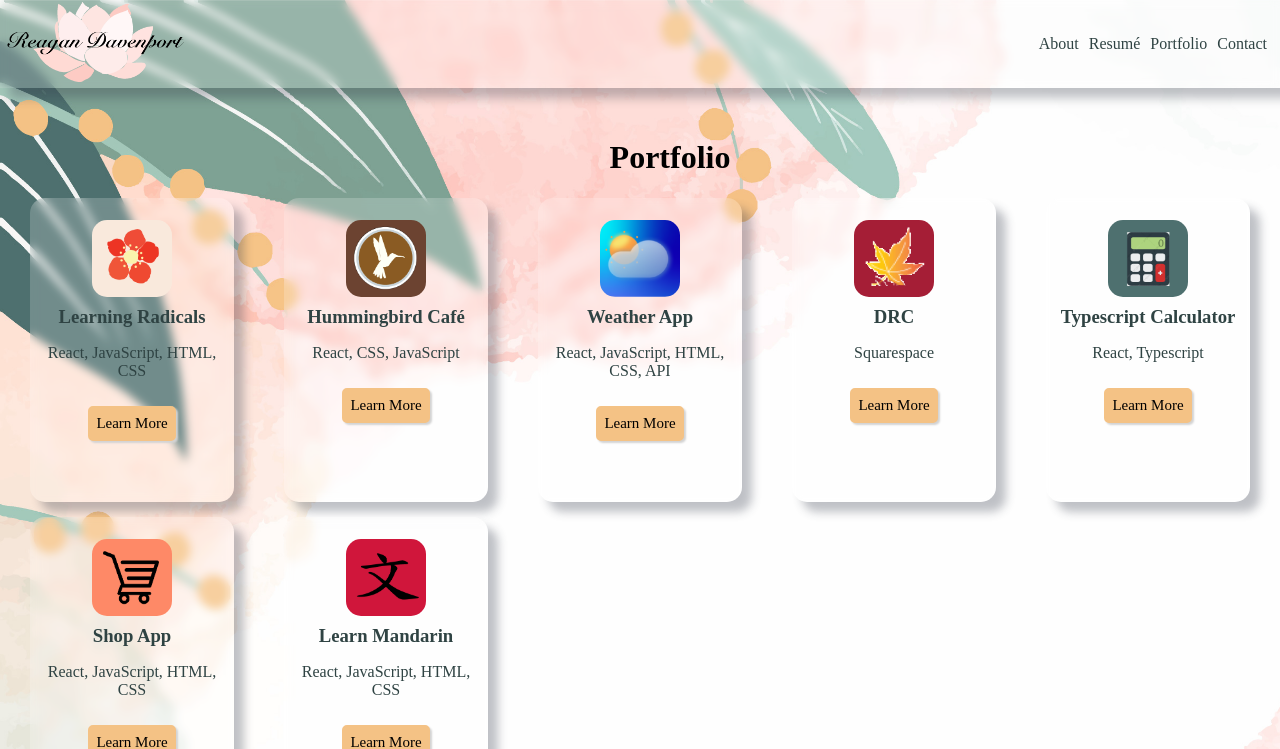
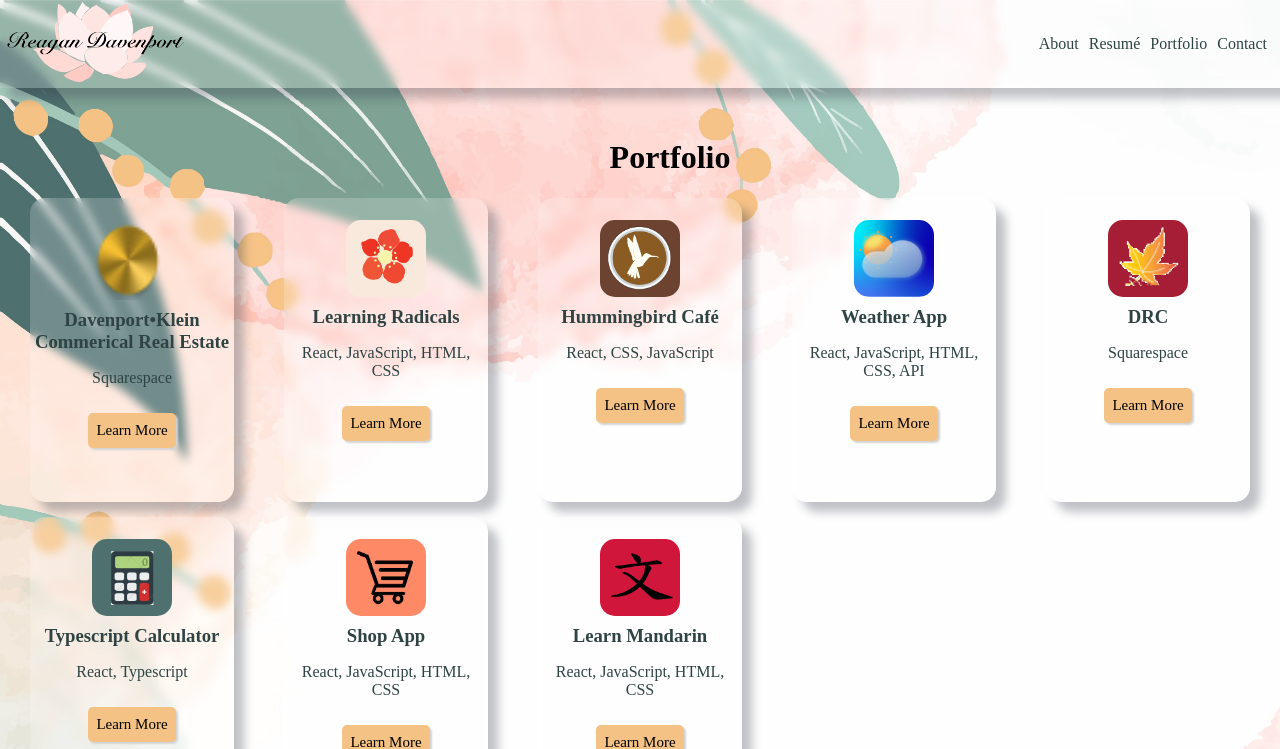
Before and after one commit to ReaganADavenport/Portfolio, a React (Create React App) app: page /portfolio in a window 1280 px wide. Shown: the top 749 px of the page. Built offline with nearby package versions, Linux system fonts and the light colour scheme.

Commit message:
created route and card for davklein, still no css yet

```diff
--- a/src/App.js
+++ b/src/App.js
@@ -12,6 +12,7 @@ import Portfolio from './Components/portfolio/portfolio';
 import Contact from './Components/contact/contact';
 
 import Mandarin from './Components/mandarin/mandarin';
+import DavKlein from './Components/davenport-klein/davklein';
 import Drc from './Components/drc/drc';
 import Calculator from './Components/calculator/calc';
 import Shop from './Components/shop/shop';
@@ -31,6 +32,8 @@ function App() {
           <Route path="/about" element={<About></About>}></Route>
           <Route path="/resume" element={<Resume></Resume>}></Route>
           <Route path="/portfolio" element={<Portfolio></Portfolio>}></Route>
+
+          <Route path="/portfolio/davenportklein" element={<DavKlein></DavKlein>}></Route>
           <Route path="/portfolio/mandarin" element={<Mandarin></Mandarin>}></Route>
           <Route path="/portfolio/drc" element={<Drc></Drc>}></Route>
           <Route path="/portfolio/calculator" element={<Calculator></Calculator>}></Route>
--- a/src/Components/portfolio/portfolio.js
+++ b/src/Components/portfolio/portfolio.js
@@ -3,12 +3,11 @@ import './portfolio.css';
 
 import Card from '../card/card';
 
+import disc from '../../Images/disc.png'
 import wen from '../../Images/wen.png';
 import leaf from '../../Images/leaf.png';
 import calc from '../../Images/calc.png';
 import cart from '../../Images/shop-cart.png';
-// import press from '../../Images/press-a.png';
-// import bamboo from '../../Images/bamboo.png';
 import weather from '../../Images/weather.png';
 import hummingbird from '../../Images/humming.png';
 import plum from '../../Images/radicals.png';
@@ -19,7 +18,7 @@ const Portfolio = () => {
         <div className="Porty">
             <h1>Portfolio</h1>
             <div className='Gallery'>
-
+                <Card projectImage={disc} projectName="Davenport•Klein Commerical Real Estate" projectDescript="Squarespace" projectLink="/portfolio/davenportklein"></Card>
                 <Card projectImage={plum} projectName="Learning Radicals" projectDescript="React, JavaScript, HTML, CSS" projectLink="/portfolio/radicals"></Card>
                 <Card projectImage={hummingbird} projectName="Hummingbird Café" projectDescript="React, CSS, JavaScript" projectLink="/portfolio/hummingbird"></Card>
                 <Card projectImage={weather} projectName="Weather App" projectDescript="React, JavaScript, HTML, CSS, API" projectLink="/portfolio/weather"></Card>
```
